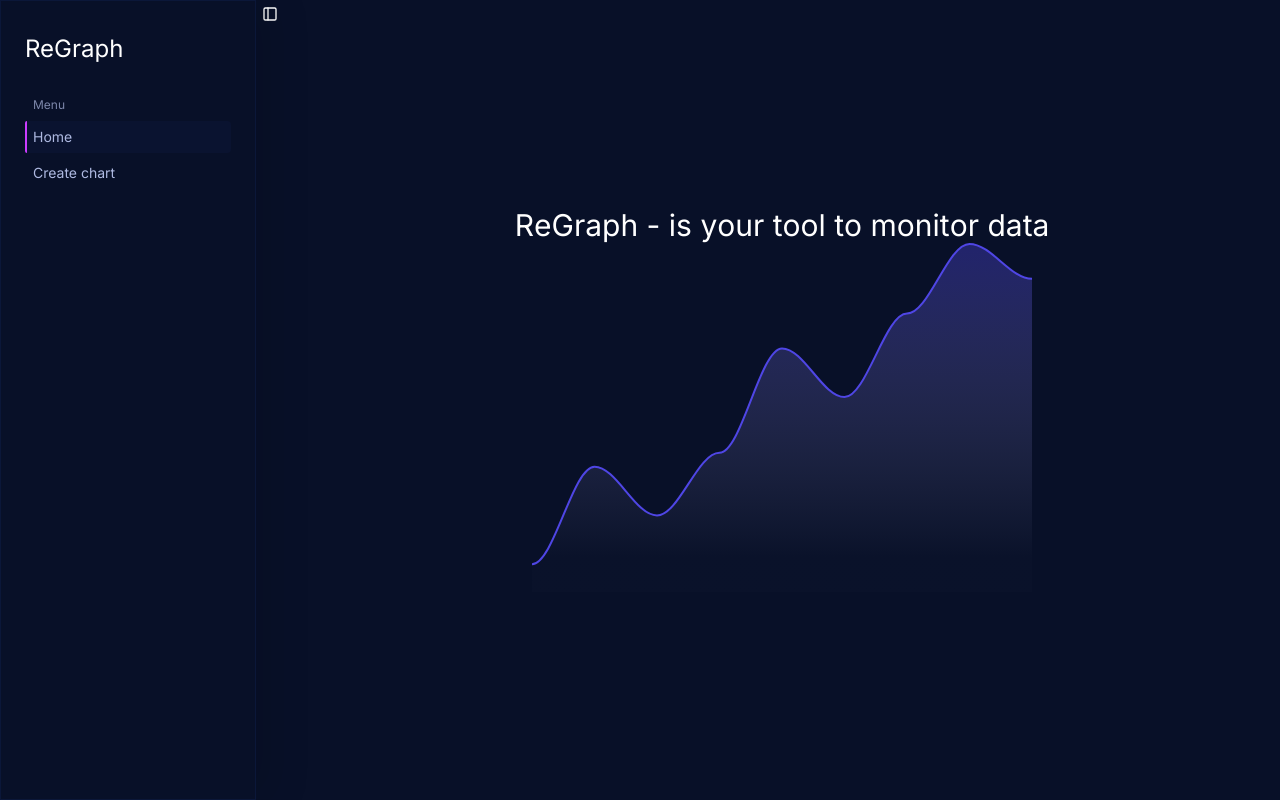
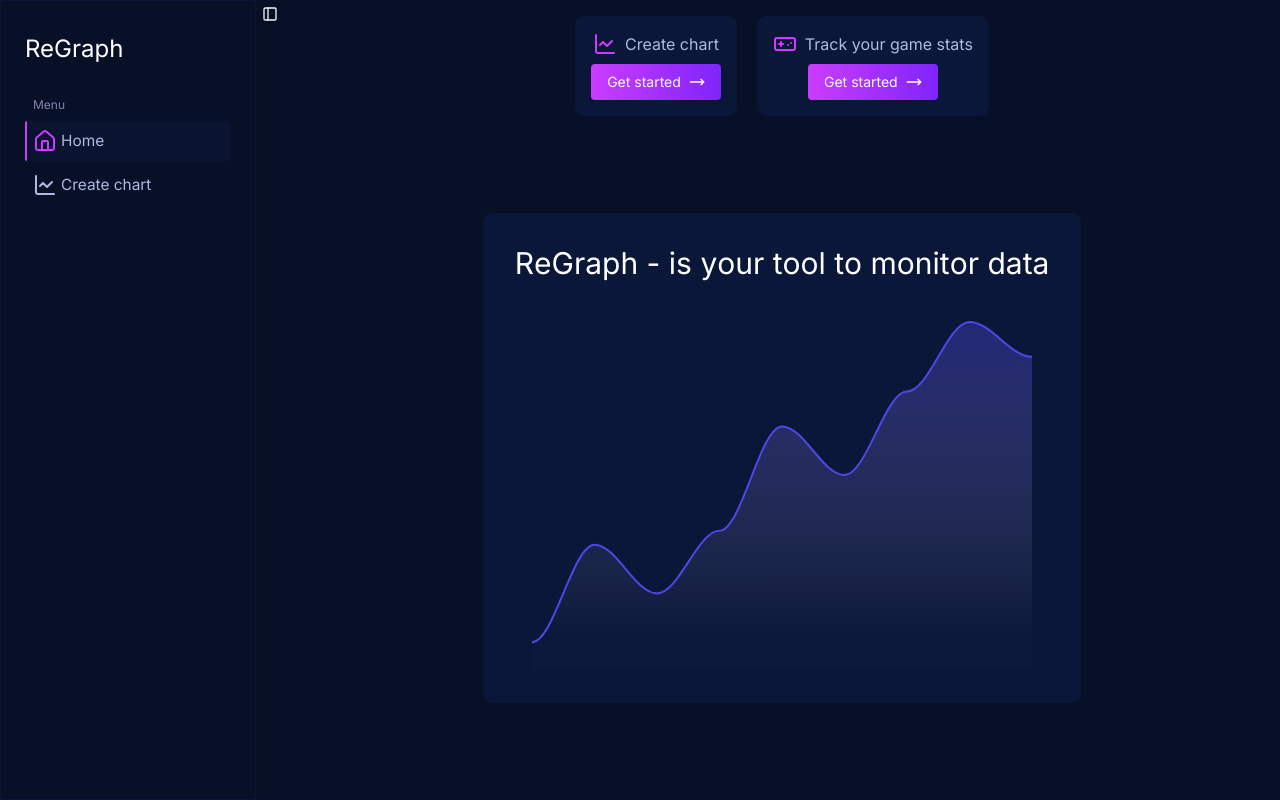
Before and after one commit to Nasrul1221/ReGraph, a React (Vite) app: page / in a window 1280 px wide. Built offline with nearby package versions, Linux system fonts and the light colour scheme.

Commit message:
New home page #4

```diff
--- a/package.json
+++ b/package.json
@@ -24,11 +24,11 @@
     "clsx": "^2.1.1",
     "framer-motion": "^12.18.1",
     "jotai": "^2.12.5",
+    "lucide": "^0.518.0",
     "lucide-react": "^0.514.0",
     "react": "^19.1.0",
     "react-apexcharts": "^1.7.0",
     "react-dom": "^19.1.0",
-    "react-icons": "^5.5.0",
     "react-router-dom": "^7.6.2",
     "tailwind-merge": "^3.3.1",
     "tailwindcss-animate": "^1.0.7"
--- a/src/components/ui/button.jsx
+++ b/src/components/ui/button.jsx
@@ -9,8 +9,7 @@ const buttonVariants = cva(
   {
     variants: {
       variant: {
-        default:
-          'bg-primary text-primary-foreground hover:bg-white shadow-sm hover:text-primary border border-primary rounded',
+        default: 'bg-primary text-primary-foreground hover:bg-white shadow-sm rounded',
         destructive:
           'bg-destructive text-destructive-foreground shadow-sm hover:bg-destructive-foreground hover:text-destructive border border-destructive',
         outline:
@@ -18,6 +17,8 @@ const buttonVariants = cva(
         secondary: 'bg-secondary text-secondary-foreground shadow-sm hover:bg-secondary/80',
         ghost: 'hover:bg-accent hover:text-accent-foreground',
         link: 'text-primary underline-offset-4 hover:underline',
+        linearGradient:
+          'bg-gradient-to-r from-linearL to-linearR text-primary-foreground shadow-sm rounded',
       },
       size: {
         default: 'h-9 px-4 py-2',
--- a/src/features/createForm/components/AddLabels.jsx
+++ b/src/features/createForm/components/AddLabels.jsx
@@ -1,11 +1,11 @@
-import { IoIosAddCircle } from 'react-icons/io';
+import { CirclePlus } from 'lucide-react';
 
 export default function AddLabels({ fun, count }) {
   return (
     <div className="flex gap-3 items-center">
       <h1 className="order-2 text-black font-bold">Add label: {count}</h1>
       <div className="bg-white rounded-full group hover:bg-primary transition-all duration-300">
-        <IoIosAddCircle
+        <CirclePlus
           className="text-3xl order-1 text-black group-hover:text-white transition-all duration-300 cursor-pointer"
           onClick={fun}
         />
--- a/src/layout/Aside.jsx
+++ b/src/layout/Aside.jsx
@@ -11,6 +11,9 @@ import {
   SidebarHeader,
 } from '@/components/ui/sidebar';
 import { Separator } from '@/components/ui/separator';
+
+//Icons
+import { House, ChartLine } from 'lucide-react';
 
 //React && State
 import { useState, useEffect } from 'react';
@@ -34,8 +37,13 @@ export default function Aside() {
     'hover:bg-highlight hover:text-secondary-foreground hover:before:w-[2px]  hover:before:bg-highlight-secondary hover:before:absolute hover:before:left-0 hover:before:h-full hover:before:rounded-tl hover:before:rounded-bl';
 
   const buttons = [
-    { id: 'home', label: 'Home', Icon: FaHome, path: '/' },
-    { id: 'create', label: 'Create chart', Icon: IoIosAddCircle, path: '/create-chart' },
+    { id: 'home', label: 'Home', path: '/', icon: House },
+    {
+      id: 'create',
+      label: 'Create chart',
+      path: '/create-chart',
+      icon: ChartLine,
+    },
   ];
 
   useEffect(() => {
@@ -53,14 +61,19 @@ export default function Aside() {
             <SidebarMenu>
               {buttons.map((item) => (
                 <SidebarMenuItem key={item.id}>
-                  <SidebarMenuButton
-                    asChild
-                    className={`rounded text-secondary-foreground ${active === item.id ? styleClicked : null} ${styleActive} ${styleHover}`}
+                  <NavLink
+                    to={item.path}
+                    className={({ isActive }) =>
+                      `flex items-center gap-1 p-2 rounded text-secondary-foreground text-[1.1em] hover:bg-highlight ${styleActive} ${styleHover} ${isActive ? styleClicked : null}`
+                    }
                   >
-                    <NavLink to={item.path} onClick={() => setActive(item.id)}>
-                      {item.label}
-                    </NavLink>
-                  </SidebarMenuButton>
+                    {({ isActive }) => (
+                      <>
+                        <item.icon className={`${isActive ? 'text-highlight-secondary' : null}`} />
+                        {item.label}
+                      </>
+                    )}
+                  </NavLink>
                 </SidebarMenuItem>
               ))}
             </SidebarMenu>
@@ -69,15 +82,4 @@ export default function Aside() {
       </SidebarContent>
     </Sidebar>
   );
-
-  // <aside className="w-64 h-screen flex flex-col px-4 py-6 border border-background-border shadow-custom-shadow translate-x-0 duration-300">
-  //     <div>
-  //       <h1 className="font-bold text-2xl pb-2 mb-5 border-b border-primary-light text-grayText">
-  //         <NavLink to={'/'}>ReGraph</NavLink>
-  //       </h1>
-  //       <nav className="flex flex-col gap-y-2">
-  //         <NavigateButtons obj={buttons} />
-  //       </nav>
-  //     </div>
-  //   </aside>
 }
--- a/src/pages/Home.jsx
+++ b/src/pages/Home.jsx
@@ -2,8 +2,63 @@ import React from 'react';
 import Chart from 'react-apexcharts';
 import { options, series } from './homePageData/data';
 import { motion } from 'framer-motion';
+import { Button } from '@/components/ui/button';
+import { Gamepad, ChartLine, MoveRight } from 'lucide-react';
+import { NavLink } from 'react-router-dom';
+
+const AnimatedButton = motion.create(Button);
 
 export default function Home() {
+  return (
+    <div className="flex flex-1 flex-col items-center relative">
+      <div className="flex gap-5">
+        {buttons.map((item, index) => (
+          <motion.div
+            variants={buttonContainer}
+            initial="hidden"
+            animate="visible"
+            key={index}
+            className="bg-secondary rounded-[10px] p-4 mt-4 flex flex-col gap-2 items-center"
+          >
+            <motion.h3 className="flex gap-2 text-secondary-foreground">
+              <item.icon className="text-highlight-secondary" />
+              {item.label}
+            </motion.h3>
+            <AnimatedButton
+              variants={buttonsStyle}
+              initial="initial"
+              whileHover="hovered"
+              whileTap="active"
+              className="bg-gradient-to-r from-linearL to-linearR"
+              asChild
+            >
+              <NavLink to={item.path}>
+                {item.buttonLabel}
+                <MoveRight />
+              </NavLink>
+            </AnimatedButton>
+          </motion.div>
+        ))}
+      </div>
+      <motion.div
+        whileHover={{ scale: 1.02, transition: { duration: 0.1 } }}
+        drag
+        dragConstraints={{ left: 0, right: 0, top: 0, bottom: 0 }}
+        className="flex flex-col justify-center items-center m-auto bg-secondary p-8 rounded-[10px]"
+      >
+        <motion.div variants={container} initial="hidden" animate="visible" className="flex mb-10">
+          {'ReGraph - is your tool to monitor data'.split('').map((char, index) => (
+            <motion.span key={index} variants={child} className="text-3xl">
+              {char === ' ' ? '\u00A0' : char}
+            </motion.span>
+          ))}
+        </motion.div>
+        <Chart options={options} series={series} type="area" height={350} width={500} />
+      </motion.div>
+    </div>
+  );
+}
+
 const container = {
   hidden: { opacity: 0 },
   visible: (i = 1) => ({
@@ -31,18 +86,49 @@ export default function Home() {
   },
 };
 
-  return (
-    <div className="flex flex-1 items-center relative">
-      <div className="flex flex-col justify-center items-center m-auto">
-        <motion.div variants={container} initial="hidden" animate="visible" className="flex">
-          {'ReGraph - is your tool to monitor data'.split('').map((char, index) => (
-            <motion.span key={index} variants={child} className="text-3xl">
-              {char === ' ' ? '\u00A0' : char}
-            </motion.span>
-          ))}
-        </motion.div>
-        <Chart options={options} series={series} type="area" height={350} width={500} />
-      </div>
-    </div>
-  );
-}
+const buttons = [
+  {
+    label: 'Create chart',
+    buttonLabel: 'Get started',
+    icon: ChartLine,
+    path: 'create-chart',
+  },
+  {
+    label: 'Track your game stats',
+    buttonLabel: 'Get started',
+    icon: Gamepad,
+    path: 'not-found',
+  },
+];
+
+const buttonContainer = {
+  hidden: {
+    opacity: 0,
+    y: -50,
+  },
+  visible: {
+    opacity: 1,
+    y: 0,
+    transition: {
+      type: 'spring',
+      stiffness: 200,
+      damping: 8,
+    },
+  },
+};
+
+const buttonsStyle = {
+  initial: {
+    background: 'linear-gradient(to right, #CB3CFF, #7F25FB)',
+  },
+  hovered: {
+    background: 'linear-gradient(to right, #7F25FB, #CB3CFF)',
+    scale: 1.03,
+    transition: {
+      duration: 0.3,
+    },
+  },
+  active: {
+    scale: 1.07,
+  },
+};
--- a/tailwind.config.js
+++ b/tailwind.config.js
@@ -78,7 +78,9 @@ export default {
 			highlight: {
 				DEFAULT: 'hsl(var(--highlight))',
 				secondary: 'hsl(var(--highlight-secondary))'
-			}
+			},
+			linearL: '#CB3CFF',
+			linearR: '#7F25FB'
   		},
   		animation: {
   			'fade-in': 'fadeIn 1s ease-in-out forwards',
```
Also changed, not shown: 1 other file (tests, documents, lock files or other folders). Lines whose indentation alone changed are shown as unchanged.
